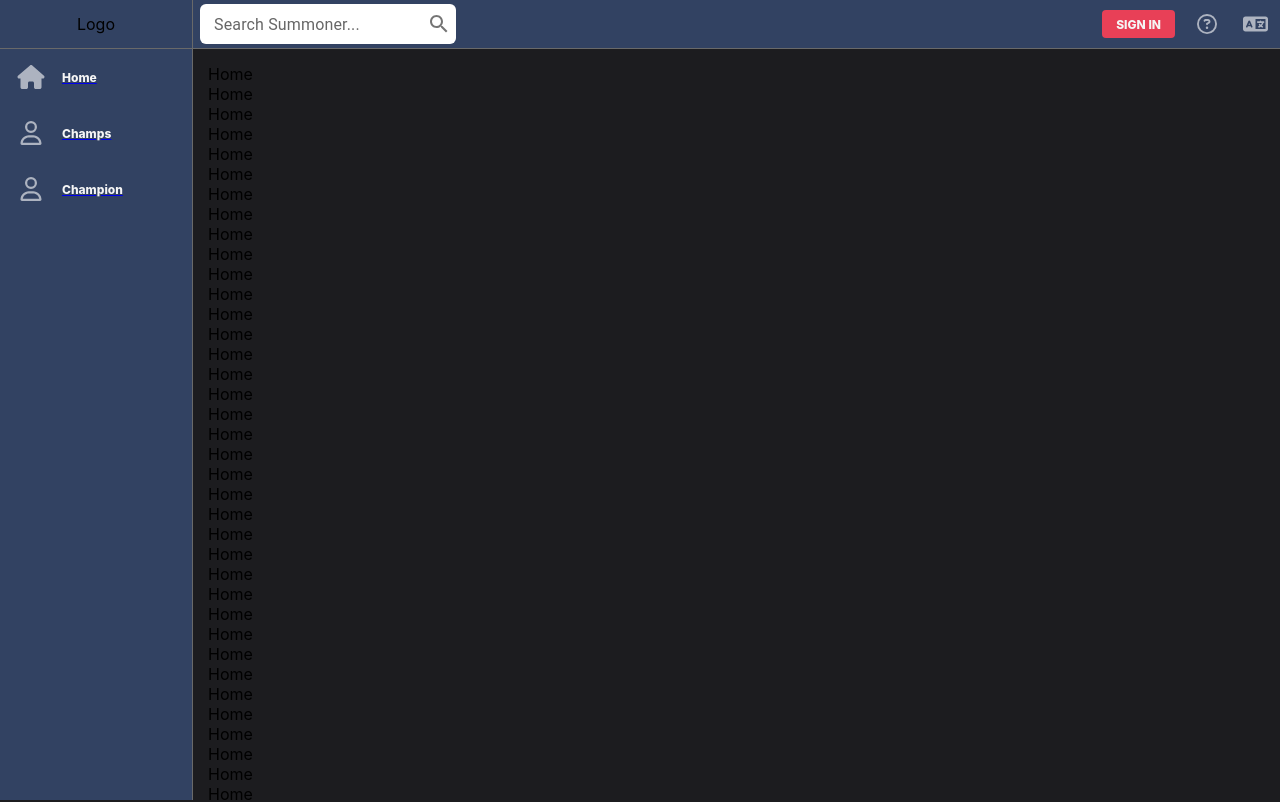
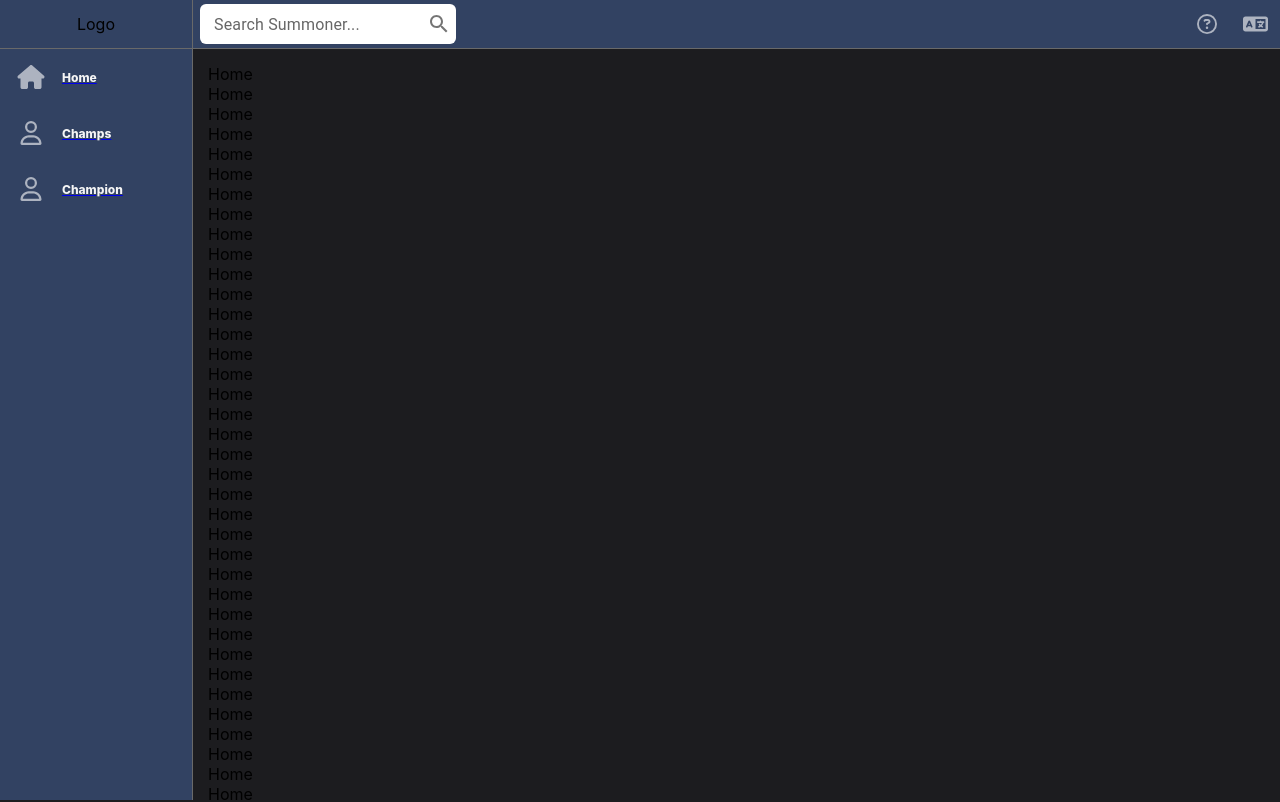
Before and after one commit to andr-dev/CS348, a React app in the folder web/: page / in a window 1280 px wide. Shown: the top 802 px of the page. Built offline with nearby package versions, Linux system fonts and the light colour scheme.

Commit message:
remove sign in button

```diff
--- a/web/src/components/navbar/index.tsx
+++ b/web/src/components/navbar/index.tsx
@@ -28,9 +28,6 @@ const navbar = () => {
           <Search />
         </Flex>
         <Flex align='center' height="100%">
-          <ButtonWrapper>
-            <Button label="SIGN IN" onClick={handleClickSignIn}/>
-          </ButtonWrapper>
           <NavbarItem icon={faCircleQuestion} padding={[0, 14]} onClick={handleClickHelp}/>
           <NavbarItem icon={faLanguage} padding={[0, 12]} />
         </Flex>
@@ -51,8 +48,4 @@ const NavbarContainer = styled(Flex)`
   border-bottom: 1px solid ${props => props.theme.colors.grey};
 `;
 
-const ButtonWrapper = styled.div`
-  padding: 0 8px;
-`;
-
 export default navbar;
```
